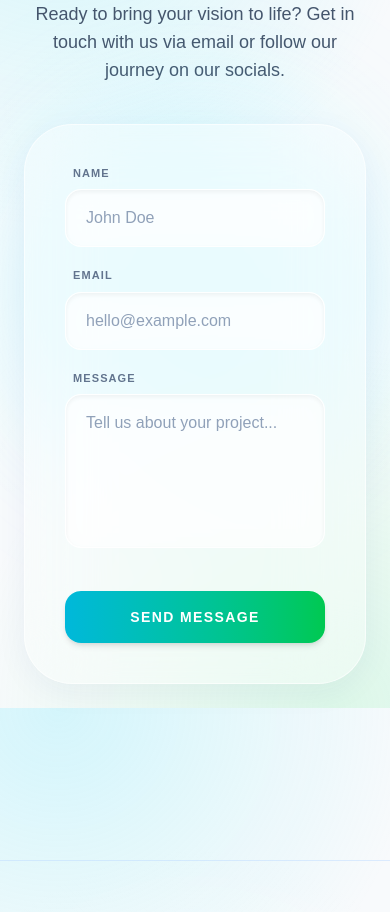
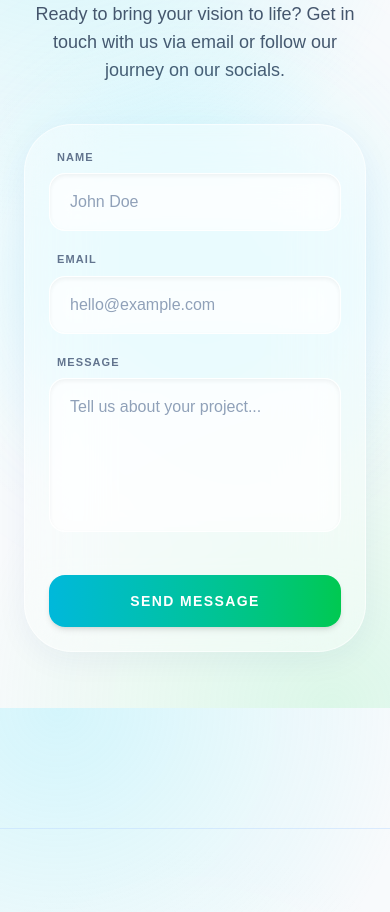
Before and after one commit to GabrielRyan1999/Chromaksa, a React (Vite) app: page / in a window 390 px wide. Shown: the part 5200-6112 px from the top of the page. Built offline with nearby package versions, Linux system fonts and the light colour scheme; no server answers.

Commit message:
Impeccable Polish: Fix mobile padding in Contact and Admin Layout, improve horizontal scrollbar UI

```diff
--- a/src/components/Contact.jsx
+++ b/src/components/Contact.jsx
@@ -15,11 +15,9 @@ export default function Contact() {
           Ready to bring your vision to life? Get in touch with us via email or follow our journey on our socials.
         </p>
 
-        <div className="bg-white/40 backdrop-blur-2xl border border-white/60 p-10 md:p-12 rounded-[3rem] shadow-[0_8px_32px_0_rgba(31,38,135,0.05)] relative z-10">
+        <div className="bg-white/40 backdrop-blur-2xl border border-white/60 p-6 md:p-12 rounded-[3rem] shadow-[0_8px_32px_0_rgba(31,38,135,0.05)] relative z-10">
           {state.succeeded ? (
-            <div className="bg-green-50/80 backdrop-blur-sm border border-green-200 text-green-700 px-6 py-8 rounded-2xl font-bold shadow-inner">
-              ✨ Thanks for reaching out! We'll get back to you soon.
-            </div>
+            <div className="bg-green-50/80 backdrop-blur-sm border border-green-200 text-green-700 px-6 py-8 rounded-2xl font-bold shadow-inner flex items-center justify-center gap-3"><span className="text-2xl" role="img" aria-label="Party Popper">??</span> <span>Thanks for reaching out! We'll get back to you soon.</span></div>
           ) : (
             <form onSubmit={handleSubmit} className="flex flex-col gap-5 text-left">
               <input type="text" name="_gotcha" style={{ display: 'none' }} tabIndex="-1" autoComplete="off" />
--- a/src/index.css
+++ b/src/index.css
@@ -28,6 +28,7 @@
 @layer utilities {
   .custom-scrollbar::-webkit-scrollbar {
     width: 6px;
+    height: 6px;
   }
   .custom-scrollbar::-webkit-scrollbar-track {
     background: transparent;
--- a/src/pages/admin/AdminLayout.jsx
+++ b/src/pages/admin/AdminLayout.jsx
@@ -61,7 +61,7 @@ export default function AdminLayout({ children }) {
       </div>
 
       {/* Main Content */}
-      <div className="flex-1 overflow-auto pb-20 md:pb-0">
+      <div className="flex-1 overflow-auto pb-24 md:pb-0">
         <div className="p-4 md:p-8 relative min-h-screen">
           {/* Subtle background element */}
           <div className="absolute top-0 right-0 w-96 h-96 bg-cyan-200/20 rounded-full blur-3xl -translate-y-1/2 translate-x-1/2 pointer-events-none"></div>
```
